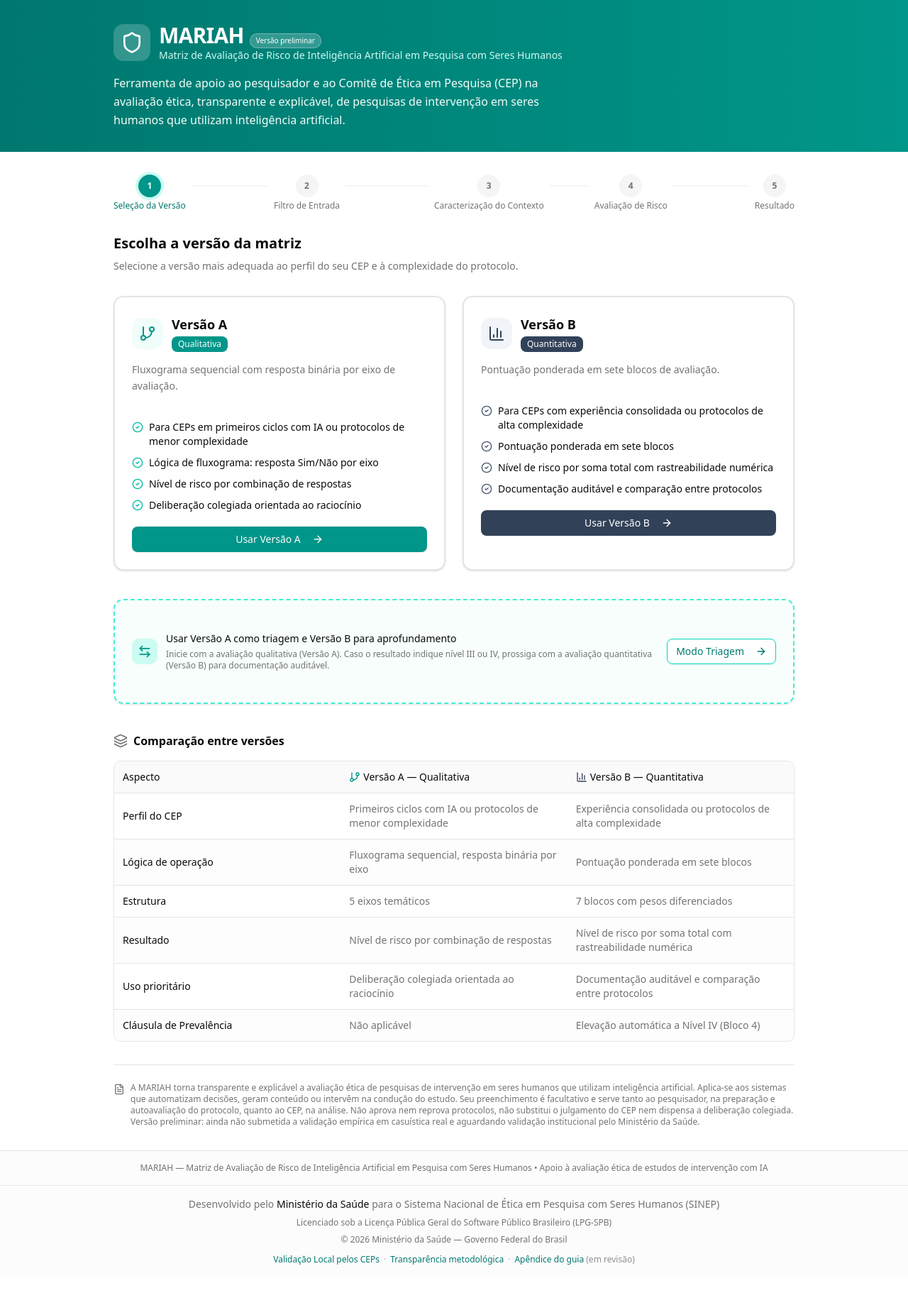
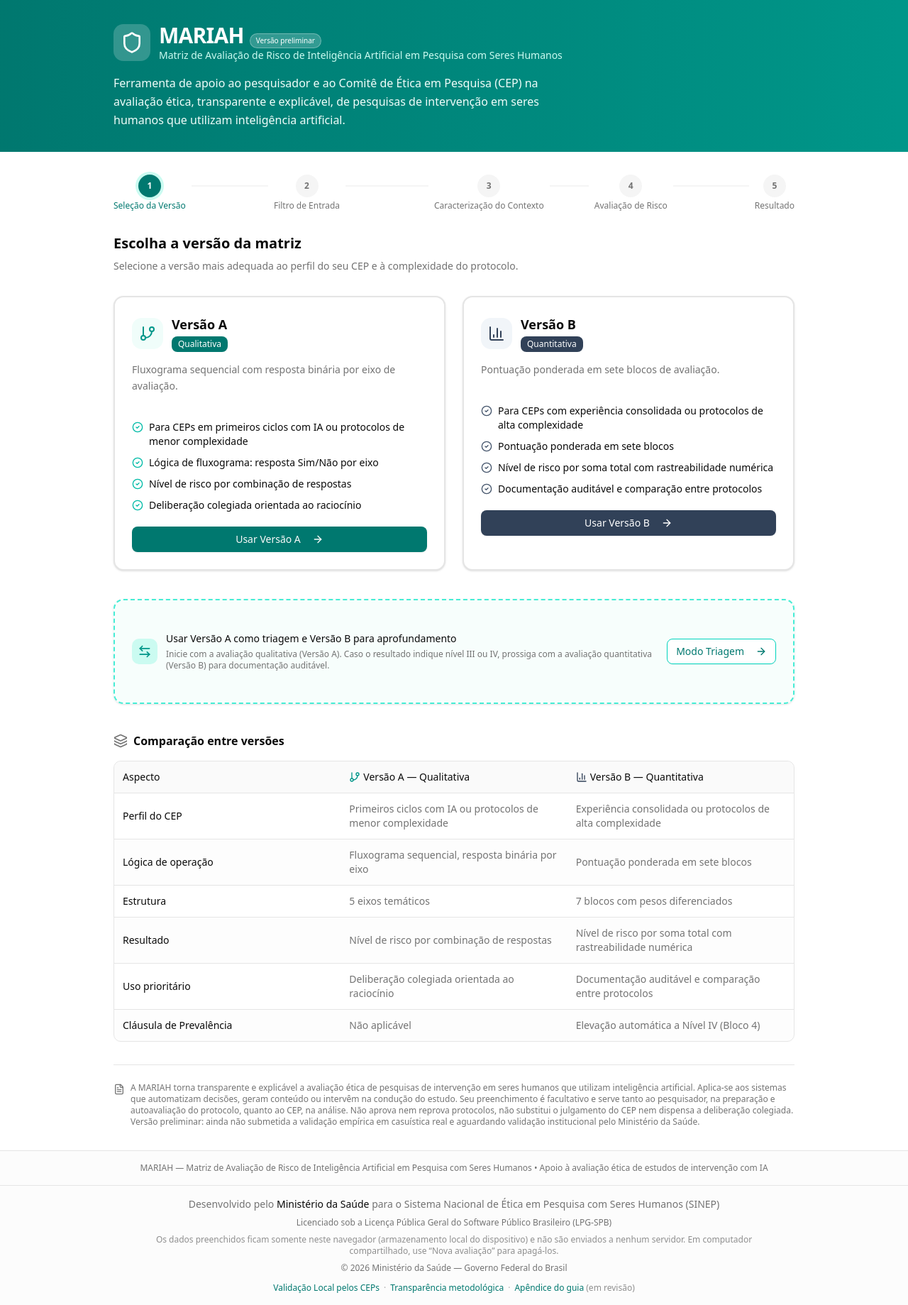
Before and after one commit to Tonaco-13/MARIAH-Matriz-de-Avaliacao-de-Risco-de-IA-em-Pesquisa-com-Seres-Humanos, a Next.js app: page / in a window 1280 px wide. Shown: the whole page at 71% size. Before the commit the page ends 1799 px from the top, so only its background shows below. Built offline with nearby package versions, Linux system fonts and the light colour scheme.

Commit message:
fix(a11y): contraste teal-700, foco visivel, aria-pressed nos toggles, skip link e aviso LGPD (achados verificados)

```diff
--- a/src/app/globals.css
+++ b/src/app/globals.css
@@ -62,7 +62,7 @@
   --destructive: oklch(0.577 0.245 27.325);
   --border: oklch(0.922 0 0);
   --input: oklch(0.922 0 0);
-  --ring: oklch(0.708 0 0);
+  --ring: oklch(0.52 0.08 182);
   --chart-1: oklch(0.646 0.222 41.116);
   --chart-2: oklch(0.6 0.118 184.704);
   --chart-3: oklch(0.398 0.07 227.392);
@@ -96,7 +96,7 @@
   --destructive: oklch(0.704 0.191 22.216);
   --border: oklch(1 0 0 / 10%);
   --input: oklch(1 0 0 / 15%);
-  --ring: oklch(0.556 0 0);
+  --ring: oklch(0.78 0.13 178);
   --chart-1: oklch(0.488 0.243 264.376);
   --chart-2: oklch(0.696 0.17 162.48);
   --chart-3: oklch(0.769 0.188 70.08);
--- a/src/app/layout.tsx
+++ b/src/app/layout.tsx
@@ -34,8 +34,9 @@ export default function RootLayout({
       <body
         className={`${geistSans.variable} ${geistMono.variable} antialiased bg-background text-foreground`}
       >
+        <a href="#conteudo-principal" className="sr-only focus:not-sr-only focus:absolute focus:left-2 focus:top-2 focus:z-50 focus:rounded focus:bg-teal-700 focus:px-4 focus:py-2 focus:text-white">Pular para o conteúdo</a>
         <div className="min-h-screen flex flex-col">
-          <main className="flex-1">
+          <main id="conteudo-principal" tabIndex={-1} className="flex-1">
             {children}
           </main>
           <Footer />
--- a/src/components/maria/ContextForm.tsx
+++ b/src/components/maria/ContextForm.tsx
@@ -194,7 +194,7 @@ export default function ContextForm({
             <RestartButton onRestart={onRestart} answeredCount={answeredCount} />
           </div>
           <Button
-            className="bg-teal-600 hover:bg-teal-700"
+            className="bg-teal-700 hover:bg-teal-800"
             disabled={!allFilled}
             onClick={onNext}
           >
--- a/src/components/maria/EntryFilter.tsx
+++ b/src/components/maria/EntryFilter.tsx
@@ -217,10 +217,10 @@ export default function EntryFilter({
                 variant={applies === 'sim' ? 'default' : 'outline'}
                 className={
                   applies === 'sim'
-                    ? 'bg-teal-600 hover:bg-teal-700 text-white min-w-[140px]'
+                    ? 'bg-teal-700 hover:bg-teal-800 text-white min-w-[140px]'
                     : 'hover:bg-muted min-w-[140px]'
                 }
-                onClick={handleAppliesSim}
+                aria-pressed={applies === 'sim'} onClick={handleAppliesSim}
               >
                 Sim
               </Button>
@@ -228,7 +228,7 @@ export default function EntryFilter({
                 size="lg"
                 variant="outline"
                 className="hover:bg-muted min-w-[140px]"
-                onClick={handleAppliesNao}
+                aria-pressed={applies === 'nao'} onClick={handleAppliesNao}
               >
                 Não
               </Button>
@@ -316,7 +316,7 @@ export default function EntryFilter({
                     ? 'bg-blue-600 hover:bg-blue-700 text-white min-w-[140px]'
                     : 'hover:bg-blue-50 min-w-[140px]'
                 }
-                onClick={() => onUsesDatabaseChange(true)}
+                aria-pressed={usesDatabase === true} onClick={() => onUsesDatabaseChange(true)}
               >
                 <CheckCircle2 className="mr-2 h-5 w-5" />
                 Sim
@@ -327,10 +327,10 @@ export default function EntryFilter({
                 disabled={applies !== 'sim'}
                 className={
                   usesDatabase === false
-                    ? 'bg-teal-600 hover:bg-teal-700 text-white min-w-[140px]'
+                    ? 'bg-teal-700 hover:bg-teal-800 text-white min-w-[140px]'
                     : 'hover:bg-muted min-w-[140px]'
                 }
-                onClick={() => onUsesDatabaseChange(false)}
+                aria-pressed={usesDatabase === false} onClick={() => onUsesDatabaseChange(false)}
               >
                 Não
               </Button>
@@ -366,7 +366,7 @@ export default function EntryFilter({
           </div>
           <Button
             size="lg"
-            className="bg-teal-600 hover:bg-teal-700 min-w-[200px]"
+            className="bg-teal-700 hover:bg-teal-800 min-w-[200px]"
             disabled={!canProceed}
             onClick={() => onPass(usesDatabase === true)}
           >
--- a/src/components/maria/Footer.tsx
+++ b/src/components/maria/Footer.tsx
@@ -18,6 +18,11 @@ export function Footer() {
         <p className="text-xs">
           Licenciado sob a Licença Pública Geral do Software Público Brasileiro
           (LPG-SPB)
+        </p>
+        <p className="text-xs text-muted-foreground/80">
+          Os dados preenchidos ficam somente neste navegador (armazenamento local do
+          dispositivo) e não são enviados a nenhum servidor. Em computador compartilhado,
+          use “Nova avaliação” para apagá-los.
         </p>
         <p className="text-xs">
           © {anoAtual} Ministério da Saúde — Governo Federal do Brasil
--- a/src/components/maria/QualitativeAssessment.tsx
+++ b/src/components/maria/QualitativeAssessment.tsx
@@ -164,7 +164,7 @@ export default function QualitativeAssessment({
                 className={`
                   flex items-center gap-1.5 px-3 py-1.5 rounded-lg text-xs font-medium transition-all
                   ${s.index === currentAxis
-                    ? isRes738 ? 'bg-blue-600 text-white shadow-sm' : 'bg-teal-600 text-white shadow-sm'
+                    ? isRes738 ? 'bg-blue-600 text-white shadow-sm' : 'bg-teal-700 text-white shadow-sm'
                     : s.done
                       ? isRes738
                         ? 'bg-blue-50 text-blue-700 border border-blue-200 hover:bg-blue-100'
@@ -292,10 +292,10 @@ export default function QualitativeAssessment({
                                 currentAnswer === 'sim'
                                   ? q.riskAnswer === 'sim'
                                     ? 'bg-red-500 hover:bg-red-600 text-white'
-                                    : 'bg-teal-600 hover:bg-teal-700 text-white'
+                                    : 'bg-teal-700 hover:bg-teal-800 text-white'
                                   : 'hover:bg-muted'
                               }
-                              onClick={() => onAnswer(q.id, 'sim')}
+                              aria-pressed={currentAnswer === 'sim'} onClick={() => onAnswer(q.id, 'sim')}
                             >
                               Sim
                             </Button>
@@ -306,10 +306,10 @@ export default function QualitativeAssessment({
                                 currentAnswer === 'nao'
                                   ? q.riskAnswer === 'nao'
                                     ? 'bg-red-500 hover:bg-red-600 text-white'
-                                    : 'bg-teal-600 hover:bg-teal-700 text-white'
+                                    : 'bg-teal-700 hover:bg-teal-800 text-white'
                                   : 'hover:bg-muted'
                               }
-                              onClick={() => onAnswer(q.id, 'nao')}
+                              aria-pressed={currentAnswer === 'nao'} onClick={() => onAnswer(q.id, 'nao')}
                             >
                               Não
                             </Button>
@@ -322,7 +322,7 @@ export default function QualitativeAssessment({
                                     ? 'bg-slate-500 hover:bg-slate-600 text-white'
                                     : 'border-slate-300 text-slate-600 hover:bg-slate-50 hover:text-slate-800'
                                 }
-                                onClick={() => onAnswer(q.id, 'na')}
+                                aria-pressed={currentAnswer === 'na'} onClick={() => onAnswer(q.id, 'na')}
                               >
                                 Não se aplica
                               </Button>
@@ -377,7 +377,7 @@ export default function QualitativeAssessment({
             <RestartButton onRestart={onRestart} answeredCount={totalAnswered} />
           </div>
           <Button
-            className="bg-teal-600 hover:bg-teal-700"
+            className="bg-teal-700 hover:bg-teal-800"
             onClick={handleNext}
           >
             {currentAxis < axesList.length - 1 ? 'Próximo Eixo' : 'Ver Resultado'}
--- a/src/components/maria/QuantitativeAssessment.tsx
+++ b/src/components/maria/QuantitativeAssessment.tsx
@@ -400,7 +400,7 @@ export default function QuantitativeAssessment({
                               className={
                                 currentAnswer === 'sim'
                                   ? isMitigation
-                                    ? 'bg-teal-600 hover:bg-teal-700 text-white'
+                                    ? 'bg-teal-700 hover:bg-teal-800 text-white'
                                     : q.riskAnswer === 'sim'
                                       ? 'bg-red-500 hover:bg-red-600 text-white'
                                       : 'bg-emerald-600 hover:bg-emerald-700 text-white'
@@ -408,7 +408,7 @@ export default function QuantitativeAssessment({
                                     ? 'border-teal-300 text-teal-700 hover:bg-teal-50 hover:text-teal-800 hover:border-teal-400'
                                     : 'hover:bg-muted'
                               }
-                              onClick={() => onAnswer(q.id, 'sim')}
+                              aria-pressed={currentAnswer === 'sim'} onClick={() => onAnswer(q.id, 'sim')}
                             >
                               Sim
                             </Button>
@@ -426,7 +426,7 @@ export default function QuantitativeAssessment({
                                     ? 'border-red-300 text-red-700 hover:bg-red-50 hover:text-red-800 hover:border-red-400'
                                     : 'hover:bg-muted'
                               }
-                              onClick={() => onAnswer(q.id, 'nao')}
+                              aria-pressed={currentAnswer === 'nao'} onClick={() => onAnswer(q.id, 'nao')}
                             >
                               Não
                             </Button>
@@ -439,7 +439,7 @@ export default function QuantitativeAssessment({
                                     ? 'bg-slate-500 hover:bg-slate-600 text-white'
                                     : 'border-slate-300 text-slate-600 hover:bg-slate-50 hover:text-slate-800'
                                 }
-                                onClick={() => onAnswer(q.id, 'na')}
+                                aria-pressed={currentAnswer === 'na'} onClick={() => onAnswer(q.id, 'na')}
                               >
                                 Não se aplica
                               </Button>
--- a/src/components/maria/StepIndicator.tsx
+++ b/src/components/maria/StepIndicator.tsx
@@ -71,9 +71,9 @@ export default function StepIndicator({ currentStep, version, onStepClick }: Ste
 
           // Cores comuns do círculo conforme estado.
           const circleClasses = isCompleted
-            ? 'bg-teal-600 text-white'
+            ? 'bg-teal-700 text-white'
             : isCurrent
-              ? 'bg-teal-600 text-white ring-4 ring-teal-100'
+              ? 'bg-teal-700 text-white ring-4 ring-teal-100'
               : 'bg-muted text-muted-foreground';
 
           const labelClasses = isCurrent
--- a/src/components/maria/VersionSelector.tsx
+++ b/src/components/maria/VersionSelector.tsx
@@ -76,7 +76,7 @@ export default function VersionSelector({ onSelect, onSelectTriagem }: VersionSe
                 </div>
                 <div>
                   <CardTitle className="text-lg">Versão A</CardTitle>
-                  <Badge className="bg-teal-600 text-white hover:bg-teal-700">Qualitativa</Badge>
+                  <Badge className="bg-teal-700 text-white hover:bg-teal-800">Qualitativa</Badge>
                 </div>
               </div>
               <CardDescription className="text-sm leading-relaxed">
@@ -103,7 +103,7 @@ export default function VersionSelector({ onSelect, onSelectTriagem }: VersionSe
                 </li>
               </ul>
               <Button
-                className="w-full mt-5 bg-teal-600 hover:bg-teal-700 group-hover:bg-teal-700"
+                className="w-full mt-5 bg-teal-700 hover:bg-teal-800 group-hover:bg-teal-800"
               >
                 Usar Versão A
                 <ArrowRight className="ml-2 h-4 w-4" />
```
